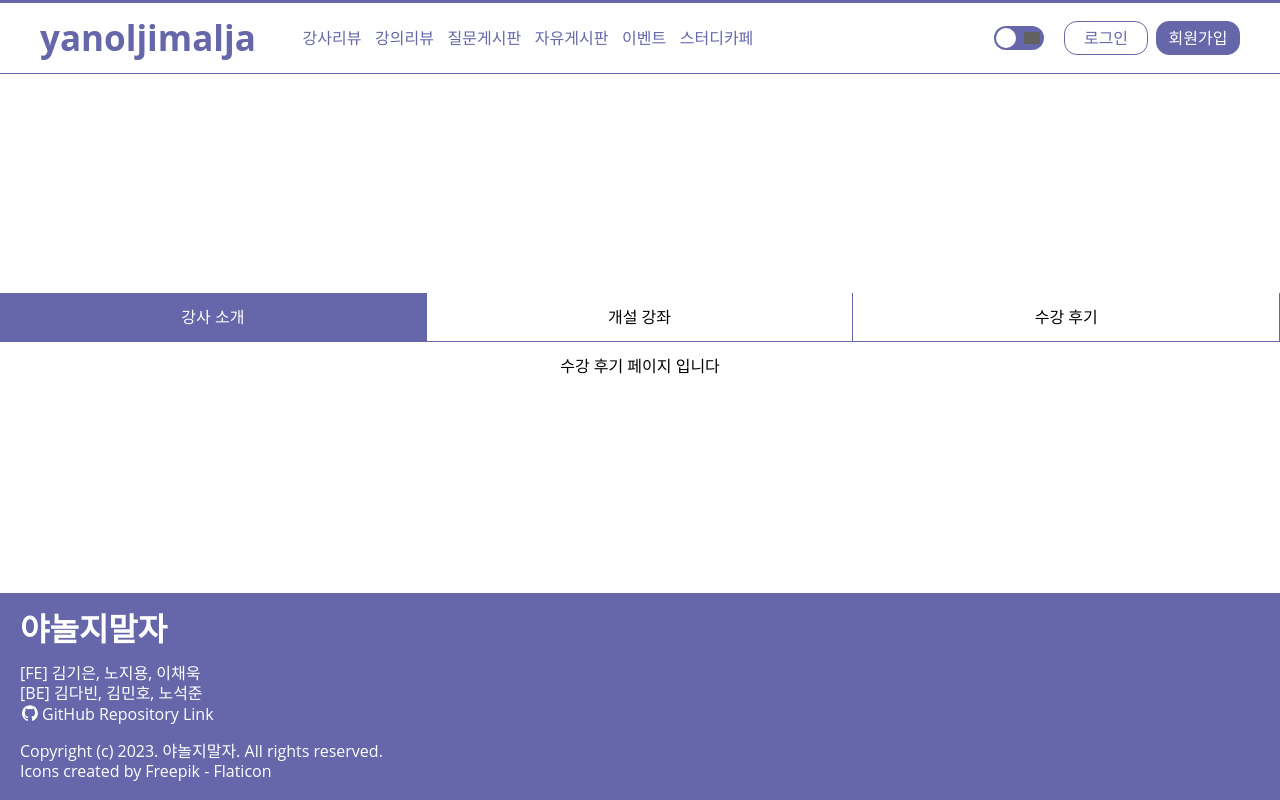
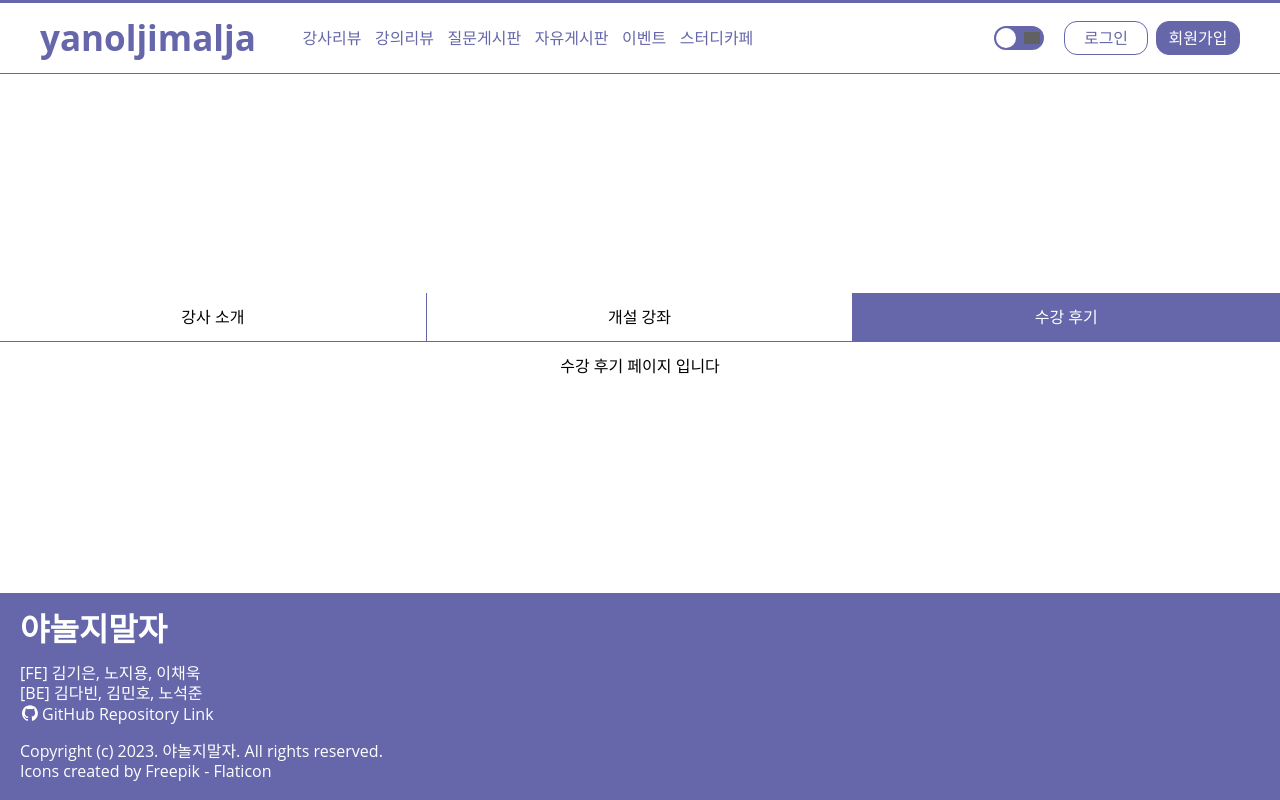
Before and after one commit to codestates-seb/seb42_main_027, a React (Create React App) app in the folder client/: page /ReviewPageDetail/1/teacherReview in a window 1280 px wide. Built offline with nearby package versions, Linux system fonts and the light colour scheme; grey boxes are pictures that could not be loaded.

Commit message:
Refactor: 강사 상세 탭 선택기능 변경

```diff
--- a/client/src/pages/review/ReviewPageDetail.tsx
+++ b/client/src/pages/review/ReviewPageDetail.tsx
@@ -1,20 +1,33 @@
+/* eslint-disable guard-for-in */
+/* eslint-disable no-restricted-syntax */
 /* eslint-disable jsx-a11y/anchor-is-valid */
 import GlobalStyle from 'GlobalStyles';
-import { Routes, Route, Link } from 'react-router-dom';
-import { useState } from 'react';
+import { Routes, Route, Link, useParams } from 'react-router-dom';
+import { useEffect, useState } from 'react';
 import styled from 'styled-components';
 import { FlexContainer } from './ReviewPage';
 import Information from './TeacherDetail/Information';
 import Lectures from './TeacherDetail/Lectures';
 import TeacherReview from './TeacherDetail/TeacherReview';
+import CreateLecture from './TeacherDetail/CreateLecture';
+import UpdateLecture from './TeacherDetail/UpdateLecture';
 
 function ReviewPageDetail() {
-  const [selected, setSelected] = useState<string>('강사 소개');
+  const [selected, setSelected] = useState<string>('');
+  const param = useParams();
+
+  useEffect(() => {
+    for (const key in param) {
+      if (param[key] === 'lectures') setSelected('개설 강좌');
+      else if (param[key] === 'teacherReview') setSelected('수강 후기');
+      else setSelected('강사 소개');
+    }
+  }, [selected]);
 
   return (
-    <FlexContainer width="100vw" dir="col" justify="flex-start">
+    <FlexContainer width="100%" dir="col">
       <GlobalStyle />
-      <FlexContainer width="100%" gap="0">
+      <FlexContainer width="100%" gap="0" align="start">
         <StyledLink
           to=""
           check={selected === '강사 소개' ? 'true' : 'false'}
@@ -46,6 +59,11 @@ function ReviewPageDetail() {
       <Routes>
         <Route path="" element={<Information />} />
         <Route path="lectures" element={<Lectures />} />
+        <Route path="lectures/createLecture" element={<CreateLecture />} />
+        <Route
+          path="lectures/updateLecture/:lectureId"
+          element={<UpdateLecture />}
+        />
         <Route path="teacherReview" element={<TeacherReview />} />
       </Routes>
     </FlexContainer>
```
